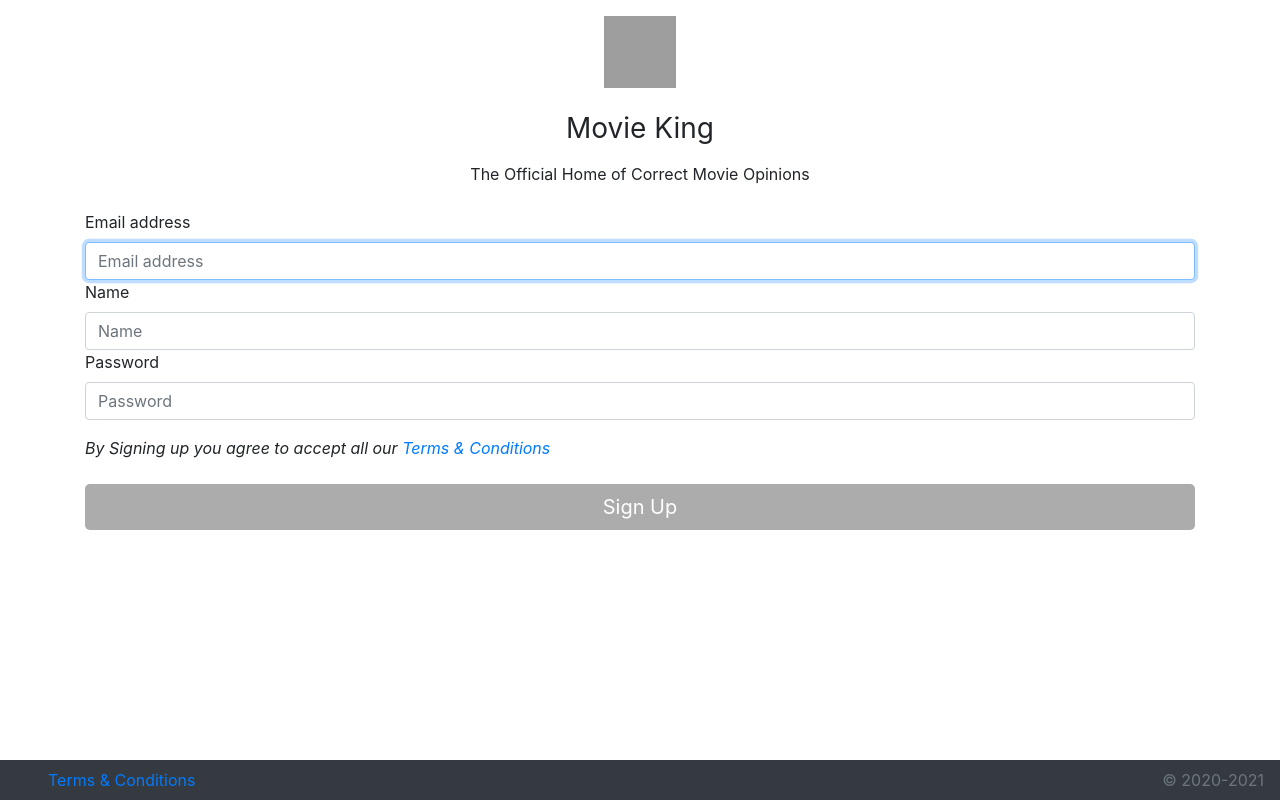
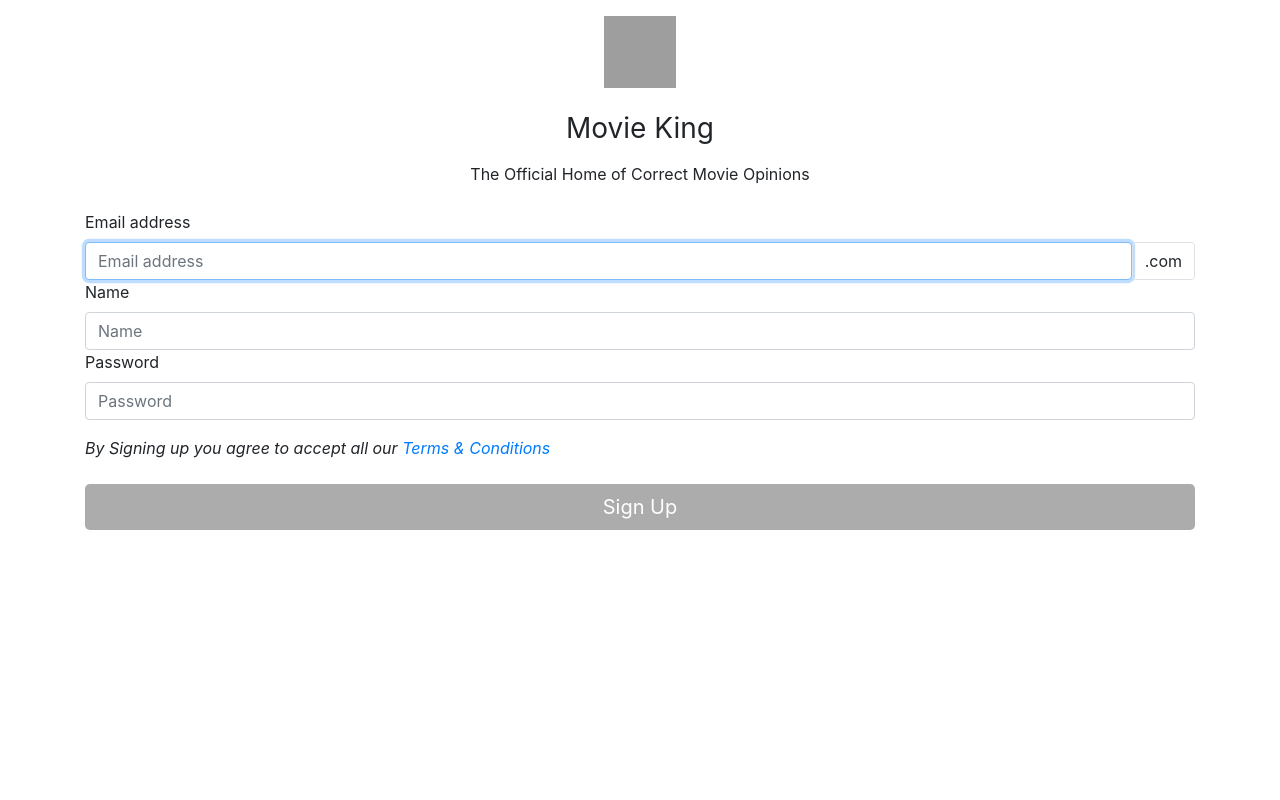
Before and after one commit to Rohit-Kumar-Sah/team4, an Angular app: page /sign-up in a window 1280 px wide. Built offline with nearby package versions, Linux system fonts and the light colour scheme; grey boxes are pictures that could not be loaded.

Commit message:
Set Up Firebase + SignUp Successful with Firebase

```diff
--- a/src/app/app.component.ts
+++ b/src/app/app.component.ts
@@ -7,4 +7,5 @@ import { Component } from '@angular/core';
 })
 export class AppComponent {
   title = 'TeamD';
+
 }
--- a/src/app/firebase.service.ts
+++ b/src/app/firebase.service.ts
@@ -1 +1,23 @@
 //will have code for working with DB (firebase)
+import { HttpClient } from '@angular/common/http';
+import { Injectable } from "@angular/core";
+
+
+@Injectable({
+    providedIn : 'root'
+})
+export class FireBaseService
+{
+    firebase ;
+
+    constructor(private http : HttpClient){
+    }
+
+    addNewUser(name,email,password){
+        //check for existence (will be done in authentication part)
+
+        let username = name + '&' + email ;        // the db stores it as to uniquely identify every user
+        //add user to DB
+        this.http.post('https://team4-506c8.firebaseio.com/testuser/'+username+'.json',{password: password}).subscribe();
+    }
+}
--- a/src/app/sign-up/sign-up.component.html
+++ b/src/app/sign-up/sign-up.component.html
@@ -6,8 +6,11 @@
     </div>
 
     <div class="form-label-group">
-        <label for="inputEmail">Email address</label>
-        <input type="email" id="inputEmail" class="form-control" placeholder="Email address" required="" autofocus="" [ngClass]="signUpForm.controls.email.invalid && signUpForm.controls.email.touched?'is-invalid':''" formControlName="email">
+        <label for="inputEmail " class="">Email address</label>
+        <div class="d-flex">
+       <input type="email " id="inputEmail" class="form-control " placeholder="Email address" required="" autofocus="" [ngClass]="signUpForm.controls.email.invalid && signUpForm.controls.email.touched?'is-invalid':''" formControlName="email">
+       <button class="btn border border-muted ">.com</button>
+        </div>
         <small *ngIf="signUpForm.controls.email.invalid && signUpForm.controls.email.touched">Please Enter Valid Email</small>
 
     </div>
@@ -22,7 +25,7 @@
     <div class="form-label-group mb-3">
         <label for="inputPassword">Password</label>
         <input type="password" id="inputPassword" class="form-control" placeholder="Password" required="" formControlName="password" [ngClass]="signUpForm.controls.password.invalid && signUpForm.controls.password.touched?'is-invalid':''">
-        <small *ngIf="signUpForm.controls.password.invalid && signUpForm.controls.password.touched"> Min length 5 </small>
+        <small *ngIf="signUpForm.controls.password.invalid && signUpForm.controls.password.touched">Allowed Only Letters & Numbers & Minimum length 5 </small>
 
     </div>
 
@@ -33,7 +36,4 @@
     </div>
     <button class="btn btn-lg btn-primary btn-block text-wrap" [disabled]="signUpForm.invalid" type="submit">Sign Up</button>
 
-    <p class=" pb-2 text-muted text-right pr-3 pt-2 fixed-bottom bg-dark mb-0">© 2020-2021</p>
-    <span class="text-primary pl-5  pb-2 text-left pr-3 fixed-bottom">Terms & Conditions</span>
-
 </form>
--- a/src/app/sign-up/sign-up.component.ts
+++ b/src/app/sign-up/sign-up.component.ts
@@ -1,3 +1,4 @@
+import { FireBaseService } from '../firebase.service';
 import { Component, OnInit } from '@angular/core';
 import { FormBuilder, Validators } from '@angular/forms';
 
@@ -9,7 +10,9 @@ import { FormBuilder, Validators } from '@angular/forms';
 export class SignUpComponent implements OnInit {
   newDetails: {name : string, email : string , password : string};
 
-  constructor(private fb : FormBuilder){}
+  constructor(private userinfo : FireBaseService,private fb : FormBuilder ){
+
+  }
 
   signUpForm
 
@@ -27,7 +30,14 @@ export class SignUpComponent implements OnInit {
 
 
   //will be used in signing up user successfully
+
   SignUp(form){
+    let name = this.signUpForm.controls.name.value;
+    let email = this.signUpForm.controls.email.value;
+    let password = this.signUpForm.controls.password.value;
+
+    //sending value to firebase service
+     this.userinfo.addNewUser(name,email,password)
   }
 
 }
```
Also changed, not shown: src/app/app.component.html (line endings or trailing spaces).
